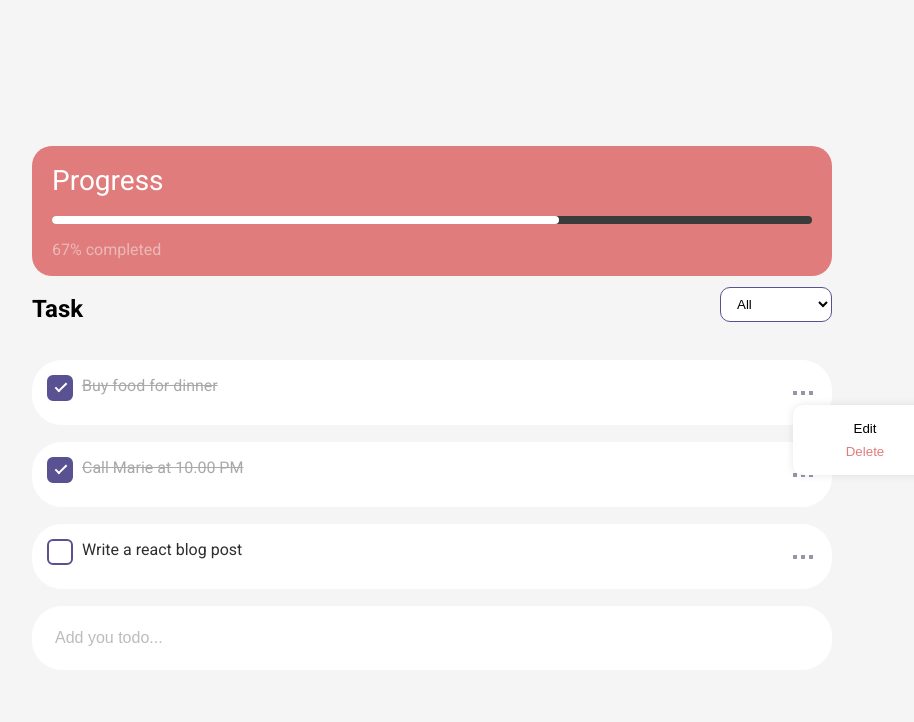
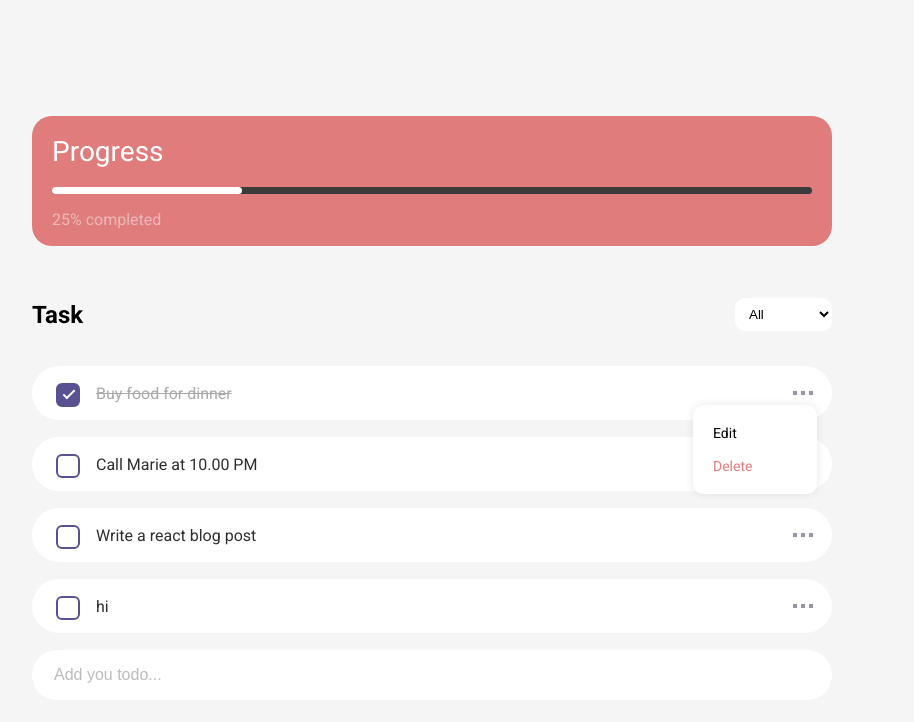
Before and after one commit to missmushi/todo-app, a React (Create React App) app: page / in a window 1280 px wide. Both pictures are taken after a click on the element 1013 px from the left and 392 px from the top of the page. Shown: the top 722 px of the page, without its empty margins (208-1122 px from the left). Built offline with nearby package versions, Linux system fonts and the light colour scheme; data requests are answered from the project's data file.

Commit message:
final version

```diff
--- a/src/App.tsx
+++ b/src/App.tsx
@@ -1,10 +1,10 @@
-import React from 'react';
-import TodoApp from './TodoApp';
+import React from "react";
+import TodoApp from "./components/TodoTask";
 
 function App() {
   return (
     <div className="App">
-      <TodoApp/>
+      <TodoApp />
     </div>
   );
 }
--- a/src/components/CardInputBox.tsx
+++ b/src/components/CardInput.tsx
@@ -1,33 +1,33 @@
-import React, { useState } from 'react';
-import "../styles/cardInputBox.scss"
+import React, { useState } from "react";
+import "../styles/cardInput.scss";
 
-interface CardInputBoxProps {
+interface CardInputProps {
   onTitleAdded: (title: string) => void;
 }
 
-const CardInputBox: React.FC<CardInputBoxProps> = ({ onTitleAdded }) => {
-  const [title, setTitle] = useState('');
+const CardInput: React.FC<CardInputProps> = ({ onTitleAdded }) => {
+  const [title, setTitle] = useState("");
 
   const handleTitleChange = (event: React.ChangeEvent<HTMLInputElement>) => {
     setTitle(event.target.value);
   };
 
   const handleBlur = () => {
-    if (title.trim() !== '') {
+    if (title.trim() !== "") {
       onTitleAdded(title.trim());
-      setTitle('');
+      setTitle("");
     }
   };
 
   const handleKeyPress = (event: React.KeyboardEvent<HTMLInputElement>) => {
-    if (event.key === 'Enter' && title.trim() !== '') {
+    if (event.key === "Enter" && title.trim() !== "") {
       onTitleAdded(title.trim());
-      setTitle('');
+      setTitle("");
     }
   };
 
   return (
-    <div className="card-input-box" onBlur={handleBlur}>
+    <div className="card-input" onBlur={handleBlur}>
       <input
         type="text"
         placeholder="Add you todo..."
@@ -39,4 +39,4 @@ const CardInputBox: React.FC<CardInputBoxProps> = ({ onTitleAdded }) => {
   );
 };
 
-export default CardInputBox;
+export default CardInput;
--- a/src/components/DropdownMenu.tsx
+++ b/src/components/DropdownMenu.tsx
@@ -1,14 +1,5 @@
 import React, { useState, useEffect, useRef } from "react";
-import { fetchTodos, createTodo, updateTodo, deleteTodo } from "../api/todosApi";
-import "../styles/dropdown.scss";
-
-interface Props {
-  todo: {
-    id: string;
-    title: string;
-    completed: boolean;
-  };
-}
+import "../styles/dropdownMenu.scss";
 
 interface Todo {
   id: string;
@@ -22,32 +13,10 @@ interface DropdownMenuProps {
   onEdit: () => void;
 }
 
-function DropdownMenu({ id, onDelete, onEdit }: DropdownMenuProps) {
-  const [todos, setTodos] = useState<Todo[]>([]);
+const DropdownMenu: React.FC<DropdownMenuProps> = ({ id, onDelete, onEdit }) => {
   const [isEditing, setIsEditing] = useState(false);
   const [isDropdownOpen, setIsDropdownOpen] = useState(false);
   const menuRef = useRef<HTMLDivElement>(null);
-
-  useEffect(() => {
-    fetchTodos()
-      .then((response) => {
-        setTodos(response);
-      })
-      .catch((error) => {
-        console.error("Error fetching todos:", error);
-      });
-  }, []);
-
-  const deleteTodoItem = (id: string) => {
-    deleteTodo(id)
-      .then(() => {
-        const updatedTodos = todos.filter((todo) => todo.id !== id);
-        setTodos(updatedTodos);
-      })
-      .catch((error) => {
-        console.error("Error deleting todo:", error);
-      });
-  };
 
   const handleEditClick = () => {
     setIsEditing(true);
@@ -58,11 +27,9 @@ function DropdownMenu({ id, onDelete, onEdit }: DropdownMenuProps) {
   const handleSaveClick = () => {
     setIsEditing(false);
     setIsDropdownOpen(true);
-
   };
 
   const handleDelete = () => {
-    // Add your delete logic here
     onDelete(id);
   };
 
@@ -103,14 +70,14 @@ function DropdownMenu({ id, onDelete, onEdit }: DropdownMenuProps) {
       </div>
       {isDropdownOpen && (
         <div className="dropdown-content">
-          <button onClick={handleEditClick}>Edit</button>
-          <button onClick={handleDelete} className="delete-button">
+          <option onClick={handleEditClick}>Edit</option>
+          <option onClick={handleDelete} className="delete-option">
             Delete
-          </button>
+          </option>
         </div>
       )}
     </div>
   );
-};
+}
 
 export default DropdownMenu;
--- /dev/null
+++ b/src/components/Progress.tsx
@@ -0,0 +1,33 @@
+import React from "react";
+
+interface ProgressProps {
+  progress: number;
+}
+
+const Progress: React.FC<ProgressProps> = ({ progress }) => {
+  return (
+    <div className="progress">
+      <h1>Progress</h1>
+      <div
+        style={{
+          width: "100%",
+          height: "7.34px",
+          backgroundColor: "#3B3B3B",
+          borderRadius: "10px",
+        }}
+      >
+        <div
+          style={{
+            width: `${progress}%`,
+            height: "100%",
+            backgroundColor: "#FFFFFF",
+            borderRadius: "10px",
+          }}
+        />
+      </div>
+      <p>{progress.toFixed(0)}% completed</p>
+    </div>
+  );
+};
+
+export default Progress;
--- a/src/components/TaskFilter.tsx
+++ b/src/components/TodoFilter.tsx
@@ -1,29 +1,31 @@
 import React from "react";
-import "../styles/taskFilter.scss"
+import "../styles/todoFilter.scss";
 
-interface TaskFilterProps {
+interface TodoFilterProps {
   filter: string;
   onFilterChange: (selectedFilter: string) => void;
 }
 
-const TaskFilter: React.FC<TaskFilterProps> = ({ filter, onFilterChange }) => {
+const TodoFilter: React.FC<TodoFilterProps> = ({ filter, onFilterChange }) => {
   const handleFilterChange = (event: React.ChangeEvent<HTMLSelectElement>) => {
     onFilterChange(event.target.value);
   };
 
   return (
-    <div className="filter-container">
+    <div>
       <select
         className="filter-dropdown"
         value={filter}
         onChange={handleFilterChange}
       >
-        <option value="all">All</option>
-        <option value="completed">Completed</option>
-        <option value="incomplete">Incomplete</option>
+        <option value="all">
+          <div className="option-filter">All</div>
+        </option>
+        <option value="done">Done</option>
+        <option value="undone">Undone</option>
       </select>
     </div>
   );
 };
 
-export default TaskFilter;
+export default TodoFilter;
--- a/src/TodoApp.tsx
+++ b/src/components/TodoTask.tsx
@@ -1,9 +1,15 @@
 import React, { useEffect, useState } from "react";
-import { fetchTodos, createTodo, updateTodo, deleteTodo } from "./api/todosApi";
-import "./styles/todo.scss";
-import DropdownMenu from "./components/DropdownMenu";
-import CardInputBox from "./components/CardInputBox";
-import TaskFilter from "./components/TaskFilter";
+import {
+  fetchTodos,
+  createTodo,
+  updateTodo,
+  deleteTodo,
+} from "../api/todosApi";
+import DropdownMenu from "./DropdownMenu";
+import CardInputBox from "./CardInput";
+import TaskFilter from "./TodoFilter";
+import Progress from "./Progress";
+import "../styles/todoTask.scss";
 
 interface Todo {
   id: string;
@@ -13,7 +19,6 @@ interface Todo {
 
 const TodoApp: React.FC = () => {
   const [todos, setTodos] = useState<Todo[]>([]);
-  const [newTodo, setNewTodo] = useState("");
   const [editingTodoId, setEditingTodoId] = useState<string>("");
   const [editingTodoTitle, setEditingTodoTitle] = useState("");
   const [filter, setFilter] = useState("all");
@@ -38,7 +43,6 @@ const TodoApp: React.FC = () => {
     createTodo(todo)
       .then((response) => {
         setTodos([...todos, response]);
-        setNewTodo("");
       })
       .catch((error) => {
         console.error("Error creating todo:", error);
@@ -53,8 +57,9 @@ const TodoApp: React.FC = () => {
 
     const todoToUpdate = todos.find((todo) => todo.id === id);
     if (todoToUpdate) {
+      console.log("todotoupdate", todoToUpdate.id, id);
       const updatedFields = {
-        id: id,
+        id: todoToUpdate.id,
         title: todoToUpdate.title,
         completed: !todoToUpdate.completed,
       };
@@ -82,11 +87,6 @@ const TodoApp: React.FC = () => {
   const startEditing = (id: string, title: string) => {
     setEditingTodoId(id);
     setEditingTodoTitle(title);
-  };
-
-  const cancelEditing = () => {
-    setEditingTodoId("");
-    setEditingTodoTitle("");
   };
 
   const saveEditing = () => {
@@ -127,57 +127,37 @@ const TodoApp: React.FC = () => {
   const progress = totalCount > 0 ? (completedCount / totalCount) * 100 : 0;
 
   return (
-    <div className="yolo">
-      <div className="progress">
-        <h1>Progress</h1>
-        <div
-          style={{
-            width: "100%",
-            height: "7.34px",
-            backgroundColor: "#3B3B3B",
-            borderRadius: "10px",
-          }}
-        >
-          <div
-            style={{
-              width: `${progress}%`,
-              height: "100%",
-              backgroundColor: "#FFFFFF",
-              borderRadius: "10px",
-            }}
-          />
-        </div>
-        <p>{progress.toFixed(0)}% completed</p>
+    <div className="display">
+      <Progress progress={progress} />
+
+      <div className="display-flex gap">
+        <h2>Task</h2>
+        <TaskFilter filter={filter} onFilterChange={handleFilterChange} />
       </div>
-      <div className="menu">
-      <h2>Task</h2>
-      <TaskFilter filter={filter} onFilterChange={handleFilterChange} />
-      </div>
+
       {filteredTodos.map((todo) => (
         <div className="task" key={todo.id}>
           {editingTodoId === todo.id ? (
-            <div className="menu edit-input-box">
+            <div className="display-flex edit-input">
               <input
                 type="text"
                 value={editingTodoTitle}
                 onChange={(e) => setEditingTodoTitle(e.target.value)}
               />
-              {/* <button onClick={saveEditing}>Save</button>
-              <button onClick={cancelEditing}>Cancel</button> */}
               <button onClick={saveEditing} className="save-button">
                 Save
               </button>
             </div>
           ) : (
             <>
-              <div className="menu">
-                <label className="main">
+              <div className="display-flex">
+                <label className="checkbox">
                   <input
                     type="checkbox"
                     checked={todo.completed}
                     onChange={() => toggleTodo(todo.id)}
                   />
-                  <span className="geekmark"></span>
+                  <span className="checkmark"></span>
                   <span
                     style={{
                       textDecoration: todo.completed ? "line-through" : "none",
@@ -193,20 +173,11 @@ const TodoApp: React.FC = () => {
                   onEdit={() => startEditing(todo.id, todo.title)}
                 />
               </div>
-              {/* <button onClick={() => startEditing(todo.id, todo.title)}>
-                Edit
-              </button> */}
             </>
           )}
-          {/* <button onClick={() => deleteTodoItem(todo.id)}>Delete</button> */}
         </div>
       ))}
-      {/* <input
-        type="text"
-        value={newTodo}
-        onChange={(e) => setNewTodo(e.target.value)}
-      /> */}
-      {/* <button onClick={addTodo}>Add Todo</button> */}
+
       <CardInputBox onTitleAdded={addTodo} />
     </div>
   );
--- a/src/db.json
+++ b/src/db.json
@@ -8,12 +8,17 @@
     {
       "id": "f619466c-a016-4281-b584-7db2795d103d",
       "title": "Call Marie at 10.00 PM",
-      "completed": true
+      "completed": false
     },
     {
       "id": "5fe3f4ca-193c-4170-83c1-cb5a19908602",
       "title": "Write a react blog post",
       "completed": false
+    },
+    {
+      "id": "9oJCFm2",
+      "title": "hi",
+      "completed": false
     }
   ]
 }
--- a/src/styles/cardInputBox.scss
+++ b/src/styles/cardInput.scss
@@ -1,16 +1,17 @@
-.card-input-box {
+.card-input {
   background-color: white;
   margin-top: 17px;
   padding: 15px;
   border-radius: 30px;
 
   input {
-    border: none;
+    border: transparent;
     outline: none;
     background-color: transparent;
-    padding: 8px;
     font-size: 16px;
     color: #333;
+    width: 100%;
+    margin-left: 5px;
   }
 
   ::placeholder {
--- a/src/styles/dropdown.scss
+++ b/src/styles/dropdownMenu.scss
@@ -36,22 +36,23 @@
     display: none;
     position: absolute;
     background-color: #ffffff;
-    min-width: 120px;
+    min-width: 100px;
     box-shadow: 0px 0px 8px rgba(0, 0, 0, 0.1);
     border-radius: 10px;
     padding: 12px;
     z-index: 1;
+    margin-left: -100px;
 
-    button {
+    option {
       display: block;
-      width: 100%;
-      padding: 4px 0;
+      padding: 8px ;
       border: none;
       background: none;
       cursor: pointer;
+      font-size: 14px;
     }
 
-    .delete-button {
+    .delete-option {
       color: #E07C7C;
     }
   }
--- a/src/styles/taskFilter.scss
+++ /dev/null
@@ -1,37 +0,0 @@
-.filter-container {
-  margin-bottom: 10px;
-}
-
-.filter-dropdown {
-  border-radius: 10px;
-  padding: 8px 12px;
-  background-color: #ffffff;
-  color: #000000;
-  border: 1px solid #585292;
-  outline: none;
-  cursor: pointer;
-  transition: background-color 0.3s, color 0.3s;
-  caret-color: #000000;
-}
-
-.filter-dropdown option {
-  background-color: #ffffff;
-  color: #000000;
-}
-
-.filter-dropdown option:hover {
-  background-color: #585292;
-  color: #ffffff;
-}
-
-.filter-dropdown option:checked {
-  background-color: #585292;
-  color: #ffffff;
-}
-
-.filter-dropdown:focus {
-  outline: none;
-  cursor: pointer;
-  color: #000000;
-  background-color: #ffffff;
-}
--- /dev/null
+++ b/src/styles/todoFilter.scss
@@ -0,0 +1,35 @@
+.filter-dropdown {
+  border-radius: 10px;
+  padding: 8px 20px 8px 10px;
+  background-color: #ffffff;
+  border: transparent;
+  outline: none;
+  cursor: pointer;
+  transition: background-color 0.3s, color 0.3s;
+
+  option {
+    display: block;
+    padding: 8px;
+    cursor: pointer;
+    font-size: 14px;
+  }
+
+  option:hover {
+    background-color: #585292;
+    color: #ffffff;
+  }
+
+  option:checked {
+    background-color: #585292;
+    color: #ffffff;
+  }
+}
+
+.option-filter {
+  display: block;
+  padding: 8px;
+  border: none;
+  background: none;
+  cursor: pointer;
+  font-size: 14px;
+}
--- a/src/styles/todo.scss
+++ b/src/styles/todoTask.scss
@@ -1,20 +1,25 @@
-$primary-color: #f5f5f5;
-
 body {
-  background-color: $primary-color;
+  background-color: #f5f5f5;
   display: flex;
   justify-content: center;
   align-items: center;
   font-family: "Roboto";
   min-height: 100vh;
-  // margin-top: 20px;
-  // margin-bottom: 20px;
 }
 
-.content {
-  text-align: center;
-  color: white;
+.display {
+  width: 100%; /* Default width for smaller screens */
+
+  @media (min-width: 768px) {
+    width: 500px; /* Adjust width for medium-sized screens */
+  }
+
+  @media (min-width: 1024px) {
+    width: 800px; /* Adjust width for larger screens */
+  }
 }
+
+//Progress
 
 .progress {
   background-color: #e07c7c;
@@ -35,6 +40,8 @@ body {
   }
 }
 
+//Display Task
+
 .task {
   background-color: white;
   margin-top: 17px;
@@ -42,63 +49,60 @@ body {
   border-radius: 30px;
 }
 
-.custom-checkbox:checked::before {
-  background-color: #585292; /* Change the color to #585292 */
+.display-flex {
+  display: flex;
+  justify-content: space-between;
+  align-items: center;
 }
 
-//dropdown
-.main {
+.gap {
+  margin-top: 35px;
+}
+
+
+//Custom Checkbox
+.checkbox {
   display: block;
   position: relative;
-  padding-left: 15px;
-  margin-bottom: 15px;
+  padding-left: 25px;
+  padding-right: 15px;
+  margin-left: 4px;
 }
 
-/* Hide the default checkbox */
 input[type=checkbox] {
   visibility: hidden;
 }
 
-/* Creating a custom checkbox
-based on demand */
-.geekmark {
+.checkmark {
   position: absolute;
   top: 0;
   left: 0;
-  height: 22px;
-  width: 22px;
+  height: 20px;
+  width: 20px;
   background-color: white;
   border: 2px solid #585292;
   border-radius: 6px;
   cursor: pointer;
+  margin-left: 5px;
 }
 
-/* Specify the background color to be
-shown when checkbox is checked */
-.main input:checked ~ .geekmark {
+.checkbox input:checked ~ .checkmark {
   background-color: #585292;
 }
 
-/* Checkmark to be shown in checkbox */
-/* It is not be shown when not checked */
-.geekmark:after {
+.checkmark:after {
   content: "";
   position: absolute;
   display: none;
 }
 
-/* Display checkmark when checked */
-.main input:checked ~ .geekmark:after {
+.checkbox input:checked ~ .checkmark:after {
   display: block;
 }
 
-/* Styling the checkmark using webkit */
-/* Rotated the rectangle by 45 degree and
-showing only two border to make it look
-like a tickmark */
-.main .geekmark:after {
-  left: 9px;
-  bottom: 7px;
+.checkbox .checkmark:after {
+  left: 8px;
+  bottom: 6px;
   width: 4px;
   height: 10px;
   border: solid white;
@@ -108,25 +112,8 @@ like a tickmark */
   transform: rotate(45deg);
 }
 
-.yolo {
-  width: 100%; /* Default width for smaller screens */
 
-  @media (min-width: 768px) {
-    width: 500px; /* Adjust width for medium-sized screens */
-  }
-
-  @media (min-width: 1024px) {
-    width: 800px; /* Adjust width for larger screens */
-  }
-}
-
-
-.menu {
-  display: flex;
-  justify-content: space-between;
-  align-items: center;
-}
-
+//Save Button
 .save-button {
   display: block;
   width: 64px;
@@ -138,18 +125,19 @@ like a tickmark */
   cursor: pointer;
 }
 
-//input
-.edit-input-box {
+//Input
+.edit-input {
   background-color: white;
   border-radius: 30px;
 
   input {
-    border: none;
+    border: transparent;
     outline: none;
     background-color: transparent;
-
     font-size: 16px;
     color: #333;
+    width: 100%;
+    margin-right: 5px;
   }
 
   ::placeholder {
```
